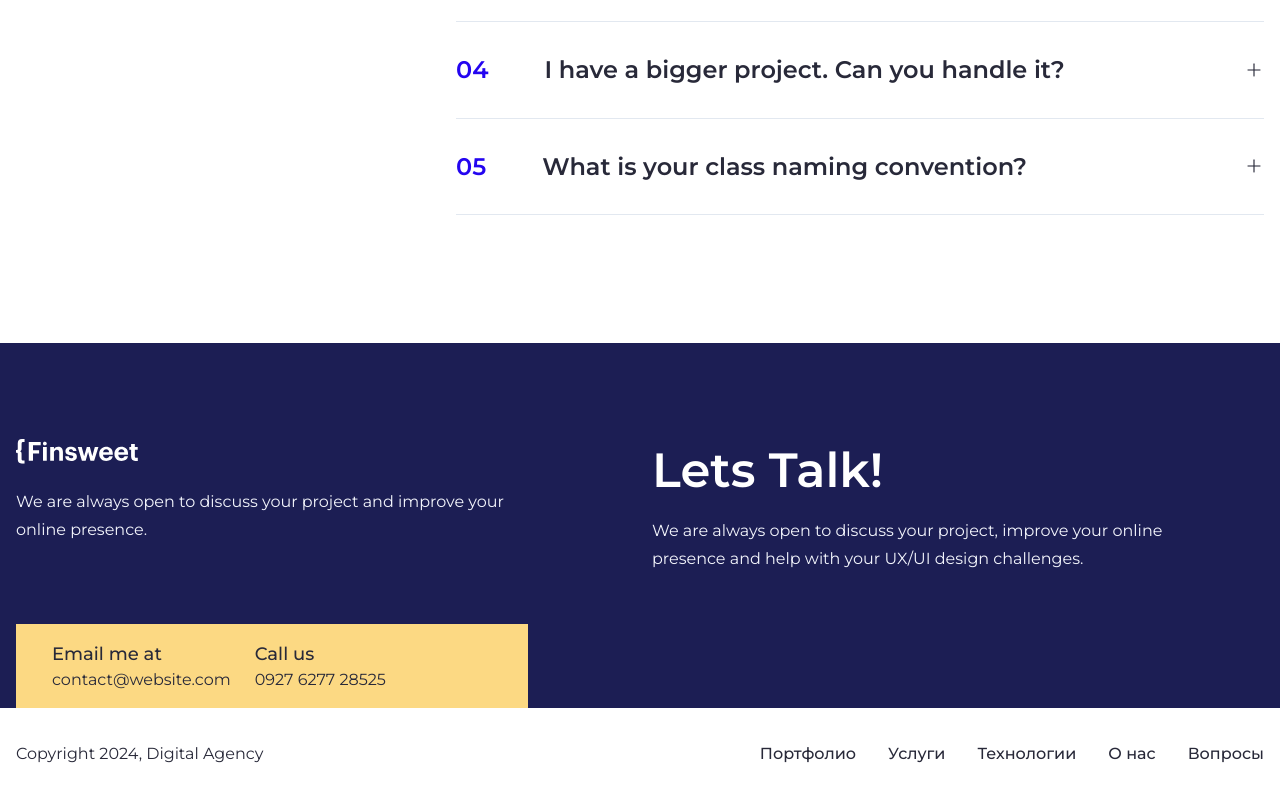
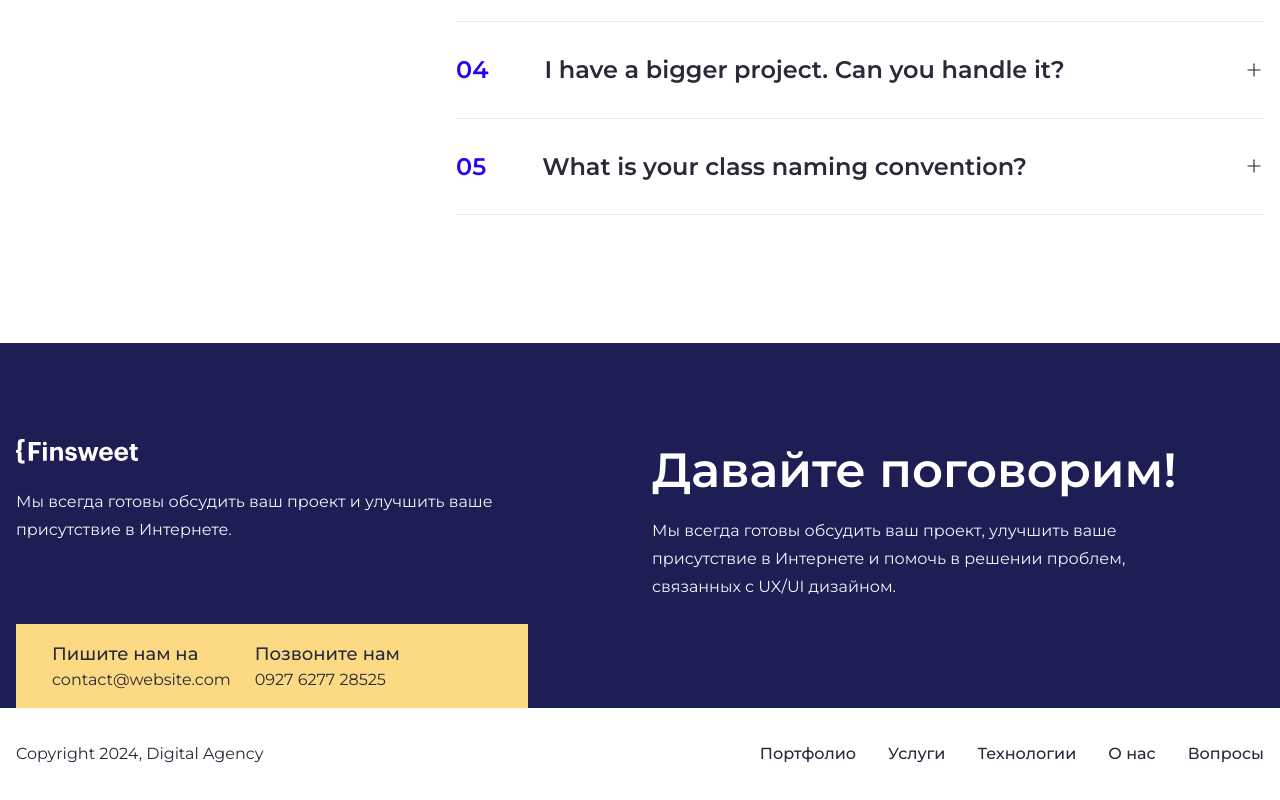
Before and after one commit to KirillUnited/digital-agency, a Next.js app: page /pricing in a window 1280 px wide. Shown: the part 2405-3205 px from the top of the page. Built offline with nearby package versions, Linux system fonts and the light colour scheme.

Commit message:
translate

```diff
--- a/src/app/portfolio/components/ProjectsHeader.tsx
+++ b/src/app/portfolio/components/ProjectsHeader.tsx
@@ -5,9 +5,9 @@ export default function ProjectsHeader() {
 		<section className="section bg-accent">
 			<div className="container">
 				<div className='heading max-w-3xl'>
-					<p className='paragraph text-foreground/70'>What we created</p>
-					<h2 className="heading-2">Our Work Portfolio</h2>
-					<p className="paragraph text-foreground/70 mt-6">We help teams create great digital products by providing them with tools and technology to make the design-to-code process universally accessible.</p>
+					<p className='paragraph text-foreground/70'>Что мы создали</p>
+					<h2 className="heading-2">Портфолио наших работ</h2>
+					<p className="paragraph text-foreground/70 mt-6">Мы помогаем командам создавать отличные цифровые продукты, предоставляя им инструменты и технологии, чтобы сделать процесс проектирования и создания кода универсальным.</p>
 				</div>
 			</div>
 		</section>
--- a/src/components/shared/Footer/Footer.tsx
+++ b/src/components/shared/Footer/Footer.tsx
@@ -11,14 +11,14 @@ const Footer = () => {
           <div className="grid grid-cols-[repeat(auto-fit,_minmax(min(400px,_100%),_1fr))] gap-6">
             <div className='flex flex-col gap-6'>
               <Logo />
-              <p className='paragraph lg:max-w-lg text-background-accent'>We are always open to discuss your project and improve your online presence.</p>
+              <p className='paragraph lg:max-w-lg text-background-accent'>Мы всегда готовы обсудить ваш проект и улучшить ваше присутствие в Интернете.</p>
               <div className='lg:mt-14 lg:max-w-lg'>
                 <Contacts />
               </div>
             </div>
             <div className="flex flex-col gap-4 pb-8">
-              <h2 className="heading-2">Lets Talk!</h2>
-              <p className="paragraph lg:max-w-lg text-background-accent">We are always open to discuss your project, improve your online presence and help with your UX/UI design challenges.</p>
+              <h2 className="heading-2">Давайте поговорим!</h2>
+              <p className="paragraph lg:max-w-lg text-background-accent">Мы всегда готовы обсудить ваш проект, улучшить ваше присутствие в Интернете и помочь в решении проблем, связанных с UX/UI дизайном.</p>
             </div>
           </div>
         </div>
--- a/src/components/shared/Projects/ProjectCard.tsx
+++ b/src/components/shared/Projects/ProjectCard.tsx
@@ -30,7 +30,7 @@ const ProjectCard = ({ title, description, cover, link }: ProjectCardType) => {
             </div>
             <div className="mt-auto">
                 {link && <Link href={link} className={cn("link text-link-secondary hover:text-link-secondary/70")}>
-                    View project <MoveRightIcon />
+                    Подробнее <MoveRightIcon />
                 </Link>}
             </div>
         </div>
--- a/src/content/index.ts
+++ b/src/content/index.ts
@@ -35,13 +35,13 @@ export const navbar = [
 export const contacts = [
     {
         name: 'email',
-        title: 'Email me at',
+        title: 'Пишите нам на',
         href: 'mailto:contact@website.com',
         label: 'contact@website.com'
     },
     {
         name: 'phone',
-        title: 'Call us',
+        title: 'Позвоните нам',
         href: 'tel:0927627728525',
         label: '0927 6277 28525'
     },
```
